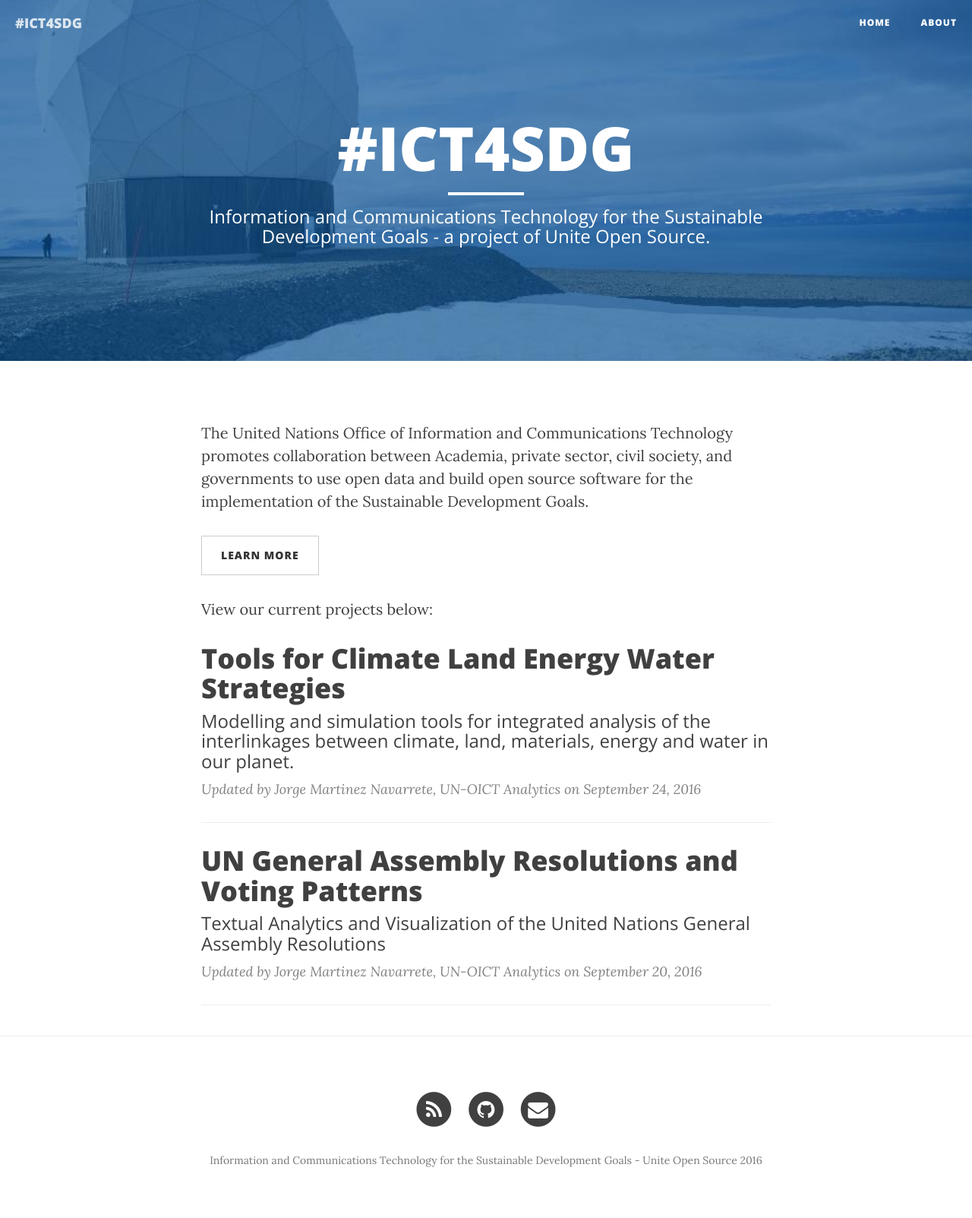
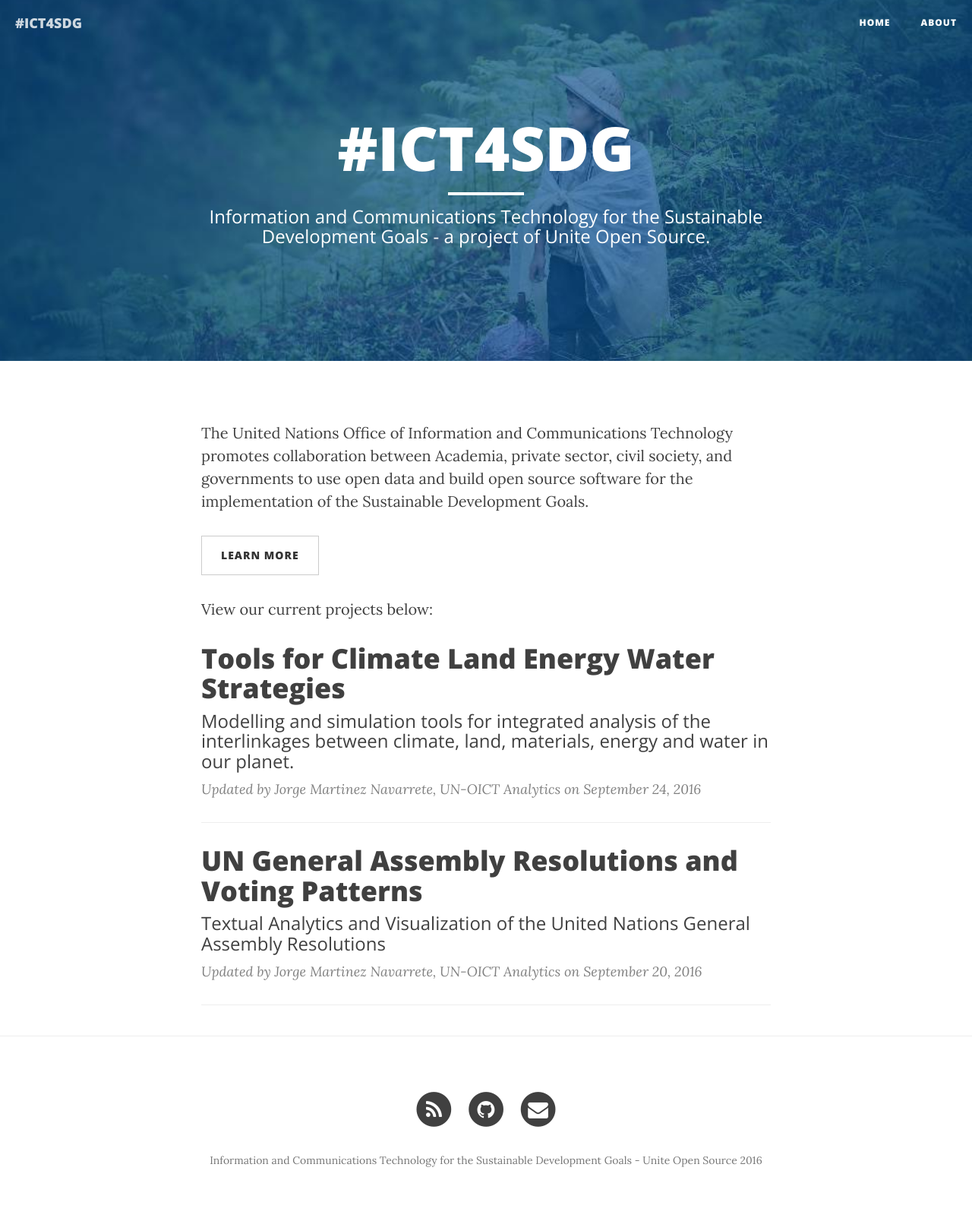
Before and after one commit to jmmnn/ICT4SD.github.io, a Jekyll site: the page built from index.html, in a window 1280 px wide. Shown: the whole page at 76% size. Built offline with Jekyll 4.4.1, drawn with Linux system fonts in a browser that asks for light colours; nearby versions of some CDN libraries; the list of posts is cut into pages by our own code.

Commit message:
Clews image

```diff
--- a/_posts/2016-09-24-Project_CLEWS.markdown
+++ b/_posts/2016-09-24-Project_CLEWS.markdown
@@ -1,5 +1,6 @@
 ---
 layout:     post
+header-img: "img/casa.jpg"
 title:      "Tools for Climate Land Energy Water Strategies"
 subtitle:   "Modelling and simulation tools for integrated analysis of the interlinkages between climate, land, materials, energy and water in our planet."
 repository: "Tools4CLEWS"
--- a/index.html
+++ b/index.html
@@ -1,6 +1,5 @@
 ---
 layout: page
-header-img: "img/casa.jpg"
 title:
 description: "Information and Communications Technology for the Sustainable Development Goals - a project of Unite Open Source."
 ---
```
